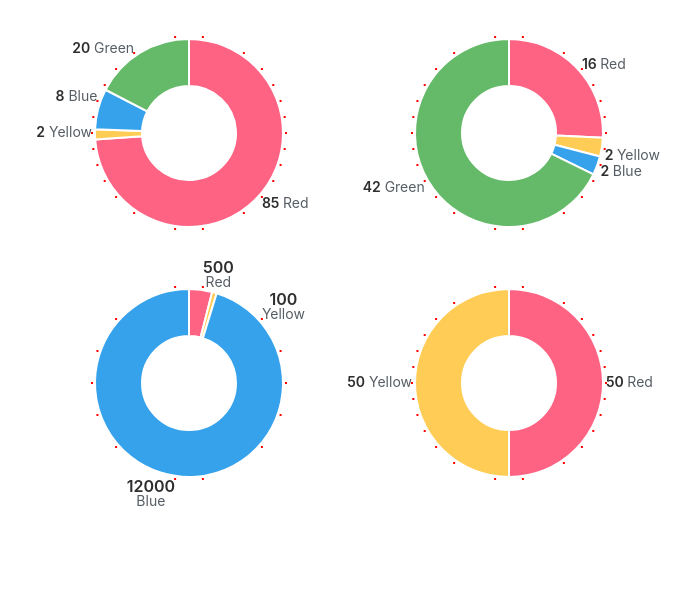
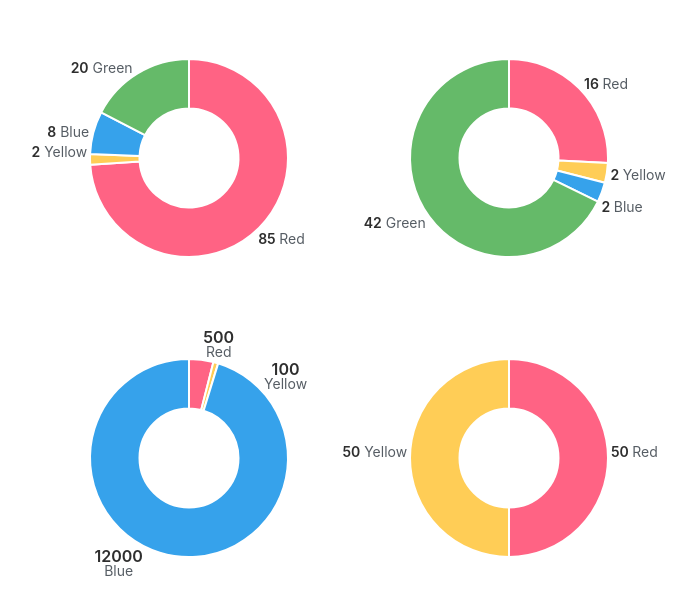
Before and after one commit to robcrocombe/chartjs-plugin-outerLabels, a website built with Parcel: page demo/demo.html in a window 1280 px wide. Shown: the whole page, without its empty margins (69-765 px from the left). Built offline with nearby package versions, Linux system fonts and the light colour scheme.

Commit message:
Upgrade to Chart.js v3 and TypeScript (#2)

```diff
--- a/demo/demo.html
+++ b/demo/demo.html
@@ -20,6 +20,6 @@
       <canvas id="chart-area4"></canvas>
     </div>
     </div>
-    <script src="demo.js"></script>
+    <script src="demo.ts" type="module"></script>
   </body>
 </html>
--- a/demo/demo.js
+++ b/demo/demo.ts
@@ -1,4 +1,4 @@
-import 'chart.js';
+import { ArcElement, Chart, DoughnutController } from 'chart.js';
 import './../outerLabels';
 
 // Reload page on code change
@@ -8,10 +8,12 @@ if (module.hot) {
   });
 }
 
-Chart.defaults.global.defaultFontFamily = '-apple-system, BlinkMacSystemFont, sans-serif';
-Chart.defaults.global.defaultFontSize = 12;
+Chart.register(ArcElement, DoughnutController);
 
-window.chartColors = {
+Chart.defaults.font.family = '-apple-system, BlinkMacSystemFont, sans-serif';
+Chart.defaults.font.size = 12;
+
+const chartColors = {
   red: 'rgb(255, 99, 132)',
   orange: 'rgb(255, 159, 64)',
   yellow: 'rgb(255, 205, 86)',
@@ -29,17 +31,18 @@ const config = {
         fontNormalColor: '#565d64',
         fontBoldSize: 14,
         fontBoldColor: '#2e2e2e',
-        debug: true,
+        // debug: true,
+      },
+      tooltip: {
+        enabled: false,
       },
     },
-    tooltips: {
-      enabled: false,
-    },
     responsive: true,
+    maintainAspectRatio: false,
     animation: false,
     legend: false,
     layout: {
-      padding: 30,
+      padding: 50,
     },
     events: [],
   },
@@ -47,13 +50,12 @@ const config = {
   data: {
     datasets: [
       {
-        data: [85, 2, 8, 20],
-        // data: [2, 2, 2, 85],
+        data: [2, 2, 2, 85],
         backgroundColor: [
-          window.chartColors.red,
-          window.chartColors.yellow,
-          window.chartColors.blue,
-          window.chartColors.green,
+          chartColors.red,
+          chartColors.yellow,
+          chartColors.blue,
+          chartColors.green,
         ],
         label: 'Dataset 1',
       },
@@ -62,7 +64,7 @@ const config = {
   },
 };
 
-function newConfig(data, twoLines) {
+function newConfig(data: number[], twoLines?: boolean) {
   const c = JSON.parse(JSON.stringify(config));
   c.data.datasets[0].data = data;
 
@@ -74,16 +76,20 @@ function newConfig(data, twoLines) {
   return c;
 }
 
+function getCanvas(id: string): CanvasRenderingContext2D {
+  return (document.getElementById(id) as HTMLCanvasElement).getContext('2d');
+}
+
 window.onload = function() {
-  const ctx1 = document.getElementById('chart-area1').getContext('2d');
+  const ctx1 = getCanvas('chart-area1');
   new Chart(ctx1, newConfig([85, 2, 8, 20]));
 
-  const ctx2 = document.getElementById('chart-area2').getContext('2d');
+  const ctx2 = getCanvas('chart-area2');
   new Chart(ctx2, newConfig([16, 2, 2, 42]));
 
-  const ctx3 = document.getElementById('chart-area3').getContext('2d');
+  const ctx3 = getCanvas('chart-area3');
   new Chart(ctx3, newConfig([500, 100, 12000], true));
 
-  const ctx4 = document.getElementById('chart-area4').getContext('2d');
+  const ctx4 = getCanvas('chart-area4');
   new Chart(ctx4, newConfig([50, 50]));
 };
--- a/outerLabels.js
+++ b/outerLabels.ts
@@ -1,23 +1,74 @@
-import Chart from 'chart.js';
+import { ArcProps, Chart, ChartDataset, ChartMeta } from 'chart.js';
+import { fontString } from 'chart.js/helpers';
+
+export interface ChartItem {
+  value?: number;
+  label?: string;
+}
+
+export interface OuterLabelsConfig {
+  offset?: number;
+  padding?: number;
+  fontNormalColor?: string;
+  fontNormalSize?: number;
+  fontNormalFamily?: string;
+  fontBoldColor?: string;
+  fontBoldSize?: number;
+  fontBoldFamily?: string;
+  fontNormalStyle?: string;
+  fontBoldStyle?: string;
+  twoLines?: boolean;
+  debug?: boolean;
+  formatter?: (item: ChartItem) => string;
+}
+
+interface Point {
+  x: number;
+  y: number;
+  angle: number;
+  segmentAngle?: number;
+  index?: number;
+  taken?: boolean;
+  label?: string;
+  middle?: boolean;
+}
+
+// Extend chart.js types with outerLabels plugin
+declare module 'chart.js' {
+  interface Chart {
+    outerLabels: OuterLabels;
+  }
+
+  interface PluginOptionsByType<TType extends ChartType> {
+    outerLabels?: OuterLabelsConfig | false;
+  }
+}
 
 class OuterLabels {
-  init(chartInstance) {
-    this.chart = chartInstance;
-    this.ctx = chartInstance.chart.ctx;
+  private chart: Chart<'doughnut'>;
+  private config: OuterLabelsConfig;
+  private ctx: CanvasRenderingContext2D;
+  private meta: ChartMeta;
+  private points: Point[];
+  private model: Point[];
+
+  public init(chartInstance: Chart) {
+    this.chart = chartInstance as Chart<'doughnut'>;
+    this.ctx = chartInstance.ctx;
   }
 
-  configure(override) {
+  public configure(override: OuterLabelsConfig) {
     this.config = {
       offset: 3,
       padding: 2,
-      fontNormalColor: Chart.defaults.global.defaultFontColor,
-      fontNormalSize: Chart.defaults.global.defaultFontSize,
-      fontNormalFamily: Chart.defaults.global.defaultFontFamily,
-      fontBoldColor: Chart.defaults.global.defaultFontColor,
-      fontBoldSize: Chart.defaults.global.defaultFontSize + 2,
-      fontBoldFamily: Chart.defaults.global.defaultFontFamily,
-      fontNormalStyle: 400,
-      fontBoldStyle: 600,
+      fontNormalColor: Chart.defaults.color as string,
+      fontNormalSize: Chart.defaults.font.size,
+      fontNormalFamily: Chart.defaults.font.family,
+      fontBoldColor: Chart.defaults.color as string,
+      fontBoldSize: Chart.defaults.font.size + 2,
+      fontBoldFamily: Chart.defaults.font.family,
+      fontNormalStyle: '400',
+      fontBoldStyle: '600',
       twoLines: false,
       debug: false,
       formatter: n => `${n.value} ${n.label}`,
@@ -25,14 +76,13 @@ class OuterLabels {
     };
   }
 
-  resolveDataset(dataset) {
-    const meta = dataset._meta[Object.keys(dataset._meta)[0]];
-    const element = meta.data[0];
-    const view = element._view;
-    this.meta = meta;
+  public resolveDataset() {
+    const dataset = this.chart.config.data.datasets[0];
+    const view = this.chart.getDatasetMeta(0);
+    this.meta = view;
     this.points = [];
 
-    this.generatePoints(view);
+    this.generatePoints(view.data[0] as any);
 
     if (!this.points.length) {
       if (this.config.debug) {
@@ -48,10 +98,10 @@ class OuterLabels {
       return;
     }
 
-    this.model = this.resolve(dataset, meta);
+    this.model = this.resolve(dataset, view);
   }
 
-  generatePoints(view) {
+  public generatePoints(view: ArcProps) {
     const startY = view.y - (view.outerRadius + this.config.offset);
     const endY = view.y + (view.outerRadius + this.config.offset);
     let n = startY + 1;
@@ -111,7 +161,7 @@ class OuterLabels {
   }
 
   // Source: https://stackoverflow.com/a/37225895
-  intersectCircleLine(circle, line) {
+  public intersectCircleLine(circle, line) {
     let a, b, c, u1, u2, ret, retP1, retP2, v1, v2;
     v1 = {};
     v2 = {};
@@ -147,13 +197,12 @@ class OuterLabels {
     return ret;
   }
 
-  resolve(dataset, meta) {
+  public resolve(dataset: ChartDataset<'doughnut'>, meta: ChartMeta) {
     const labels = [];
 
     // Match each chart segment to a point
     for (let i = 0; i < meta.data.length; ++i) {
-      const element = meta.data[i];
-      const view = element._view;
+      const view: ArcProps = meta.data[i] as any;
 
       const a = (view.endAngle - view.startAngle) / 2;
       const segmentAngle = view.startAngle + a;
@@ -176,7 +225,7 @@ class OuterLabels {
     labels.sort((a, b) => a.angle - b.angle);
     for (let i = 0; i < labels.length; ++i) {
       labels[i].label = this.config.formatter({
-        label: this.chart.config.data.labels[i],
+        label: this.chart.config.data.labels[i] as string,
         value: dataset.data[i],
       });
     }
@@ -184,7 +233,7 @@ class OuterLabels {
     return labels;
   }
 
-  getAngle(origin, point) {
+  public getAngle(origin, point) {
     let angle = Math.atan2(point.y - origin.y, point.x - origin.x);
 
     if (angle < this.radians(-90)) {
@@ -194,12 +243,12 @@ class OuterLabels {
     return angle;
   }
 
-  drawLabels() {
+  public drawLabels() {
     for (let i = 0; i < this.model.length; ++i) {
       if (this.config.twoLines) {
-        this.drawDoubleLine(this.meta.data[i], this.model[i]);
+        this.drawDoubleLine(this.meta.data[i] as any, this.model[i]);
       } else {
-        this.drawSingleLine(this.meta.data[i], this.model[i]);
+        this.drawSingleLine(this.meta.data[i] as any, this.model[i]);
       }
     }
 
@@ -213,18 +262,17 @@ class OuterLabels {
     }
   }
 
-  drawDoubleLine(element, point) {
+  public drawDoubleLine(view: ArcProps, point: Point) {
     const ctx = this.ctx;
-    const view = element._view;
-    const parts = point.label.split(' ');
-    const value = parts[0];
-    const label = parts[1];
+    const index = point.label.indexOf(' ');
+    const value = point.label.substring(0, index);
+    const label = point.label.substring(index + 1);
 
     if (view.circumference === 0) {
       return;
     }
 
-    ctx.font = Chart.helpers.fontString(
+    ctx.font = fontString(
       this.config.fontNormalSize,
       this.config.fontNormalStyle,
       this.config.fontNormalFamily
@@ -234,7 +282,7 @@ class OuterLabels {
     let valueX, valueY, labelX, labelY;
 
     ctx.fillStyle = this.config.fontBoldColor;
-    ctx.font = Chart.helpers.fontString(
+    ctx.font = fontString(
       this.config.fontBoldSize,
       this.config.fontBoldStyle,
       this.config.fontBoldFamily
@@ -291,7 +339,7 @@ class OuterLabels {
 
     // Draw label
     ctx.fillStyle = this.config.fontNormalColor;
-    ctx.font = Chart.helpers.fontString(
+    ctx.font = fontString(
       this.config.fontNormalSize,
       this.config.fontNormalStyle,
       this.config.fontNormalFamily
@@ -301,18 +349,17 @@ class OuterLabels {
     ctx.restore();
   }
 
-  drawSingleLine(element, point) {
+  public drawSingleLine(view: ArcProps, point: Point) {
     const ctx = this.ctx;
-    const view = element._view;
-    const parts = point.label.split(' ');
-    const value = parts[0];
-    const label = parts[1];
+    const index = point.label.indexOf(' ');
+    const value = point.label.substring(0, index);
+    const label = point.label.substring(index + 1);
 
     if (view.circumference === 0) {
       return;
     }
 
-    ctx.font = Chart.helpers.fontString(
+    ctx.font = fontString(
       this.config.fontNormalSize,
       this.config.fontNormalStyle,
       this.config.fontNormalFamily
@@ -322,7 +369,7 @@ class OuterLabels {
     let valueX, labelX;
 
     ctx.fillStyle = this.config.fontBoldColor;
-    ctx.font = Chart.helpers.fontString(
+    ctx.font = fontString(
       this.config.fontBoldSize,
       this.config.fontBoldStyle,
       this.config.fontBoldFamily
@@ -352,7 +399,7 @@ class OuterLabels {
 
     // Draw label
     ctx.fillStyle = this.config.fontNormalColor;
-    ctx.font = Chart.helpers.fontString(
+    ctx.font = fontString(
       this.config.fontNormalSize,
       this.config.fontNormalStyle,
       this.config.fontNormalFamily
@@ -362,7 +409,7 @@ class OuterLabels {
     ctx.restore();
   }
 
-  closest(arr, goal) {
+  public closest(arr, goal) {
     const filtered = arr.filter(n => !n.taken);
 
     return filtered.reduce((prev, curr) => {
@@ -370,25 +417,34 @@ class OuterLabels {
     });
   }
 
-  radians(degrees) {
+  public radians(degrees) {
     return (degrees * Math.PI) / 180;
   }
 
-  degrees(radians) {
-    return radians * 180 / Math.PI;
+  public degrees(radians) {
+    return (radians * 180) / Math.PI;
   }
 }
 
-Chart.pluginService.register({
+Chart.register({
   id: 'outerLabels',
-  beforeInit: (chartInstance, options) => {
-    chartInstance.outerLabels = new OuterLabels();
-    chartInstance.outerLabels.init(chartInstance);
-    chartInstance.outerLabels.configure(options);
+  beforeInit: chart => {
+    if (chart.options.plugins?.outerLabels) {
+      chart.outerLabels = new OuterLabels();
+      chart.outerLabels.init(chart);
+      chart.outerLabels.configure(chart.options.plugins?.outerLabels);
+    }
   },
-  afterDatasetsDraw: chartInstance => {
-    const dataset = chartInstance.config.data.datasets[0];
-    chartInstance.outerLabels.resolveDataset(dataset);
-    chartInstance.outerLabels.drawLabels(dataset);
+  afterDatasetsDraw: chart => {
+    if (chart.outerLabels && chart.config.data.datasets[0]) {
+      chart.outerLabels.resolveDataset();
+      chart.outerLabels.drawLabels();
+    }
   },
+  // Disable scriptable options, i.e. formatter should be a callback
+  // (not in the TS types for some reason)
+  descriptors: {
+    _indexable: false,
+    _scriptable: false,
+  } as any,
 });
--- /dev/null
+++ b/tsconfig.dist.json
@@ -0,0 +1,4 @@
+{
+  "extends": "./tsconfig.json",
+  "files": ["./outerLabels.ts"]
+}
```
Also changed, not shown: package.json (+20 -14 lines), tsconfig.json (added, +22 -0 lines), .babelrc (deleted), CHANGELOG.md (added), 3 other files.
